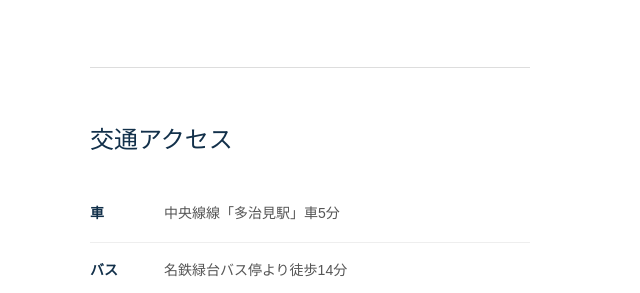
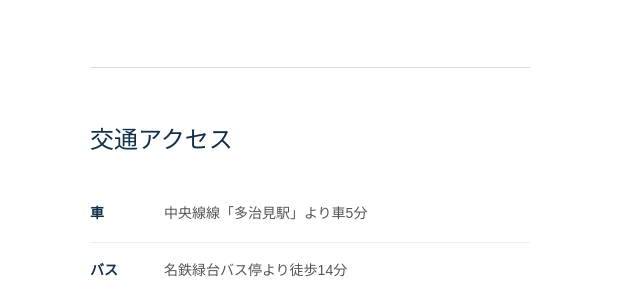
Before and after one commit to eoxayaeox-glitch/to-company-site, a plain HTML site: page access.html in a window 1280 px wide. Shown: the part 1111-1404 px from the top of the page, 0-640 px from the left. Drawn offline with Linux system fonts and the light colour scheme.

Commit message:
Update access.html

```diff
--- a/access.html
+++ b/access.html
@@ -175,7 +175,7 @@
 
                         <li>
                             <strong>車</strong>
-                            中央線線「多治見駅」車5分
+                            中央線線「多治見駅」より車5分
                         </li>
 
                         <li>
```
